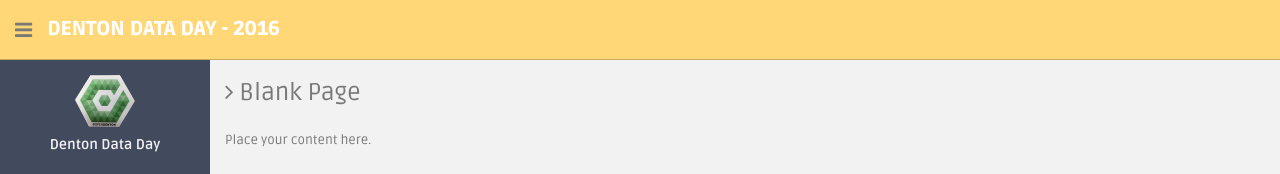
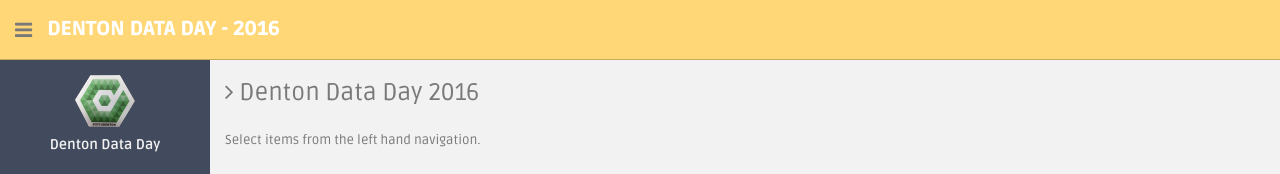
Before and after one commit to OpenDenton/Denton-Dashboard, a website: page index.html in a window 1280 px wide. Shown: the top 174 px of the page. Drawn offline with Linux system fonts and the light colour scheme.

Commit message:
update frontpage

```diff
--- a/index.html
+++ b/index.html
@@ -76,7 +76,7 @@
                           <span>Public Safety</span>
                       </a>
                       <ul class="sub">
-                          <li><a  href=".html">General</a></li>
+                          <li><a  href="codeviolation.html">Code Violations 2002-2016</a></li>
                           <li><a  href=".html">Jail Bookings</a></li>
                           <li><a  href=".html">-</a></li>
                       </ul>
@@ -150,10 +150,10 @@
       <!--main content start-->
       <section id="main-content">
           <section class="wrapper site-min-height">
-          	<h3><i class="fa fa-angle-right"></i> Blank Page</h3>
+          	<h3><i class="fa fa-angle-right"></i> Denton Data Day 2016</h3>
           	<div class="row mt">
           		<div class="col-lg-12">
-          		<p>Place your content here.</p>
+          		<p>Select items from the left hand navigation.</p>
           		</div>
           	</div>
 
```
